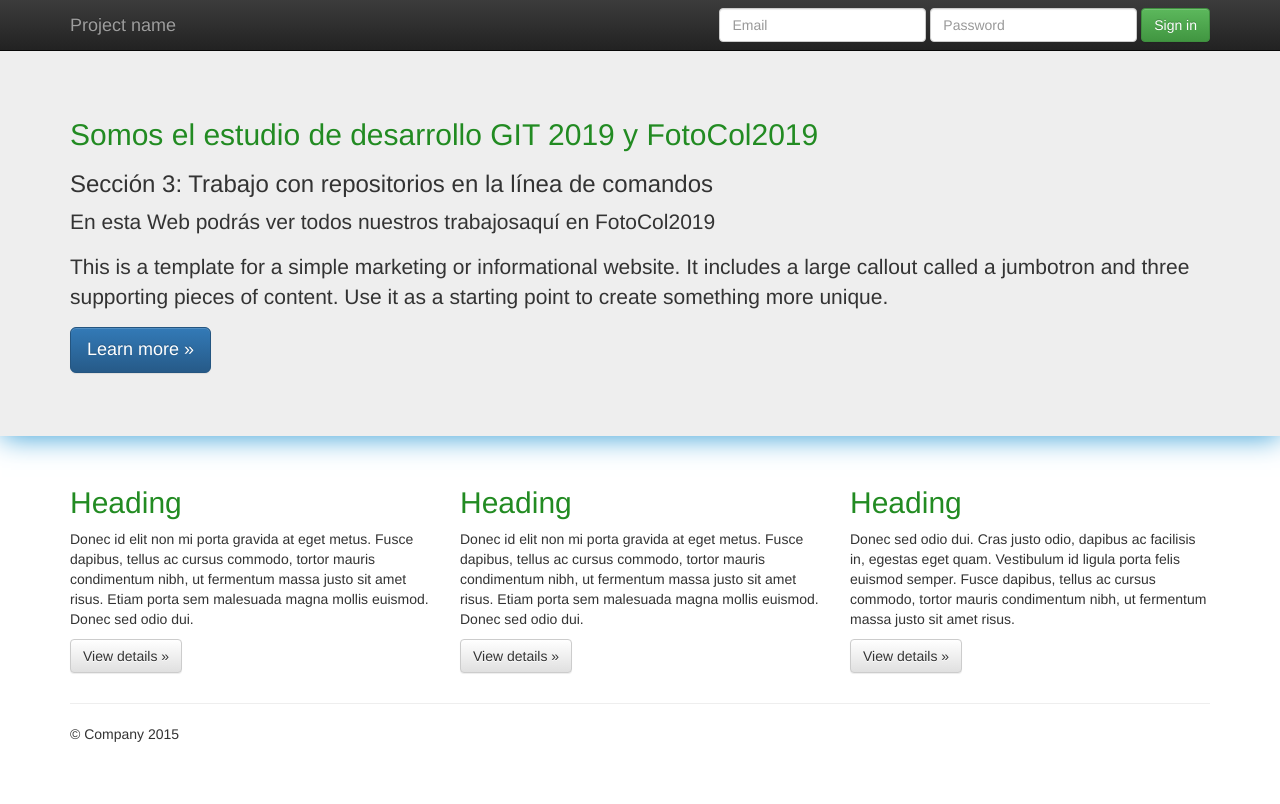
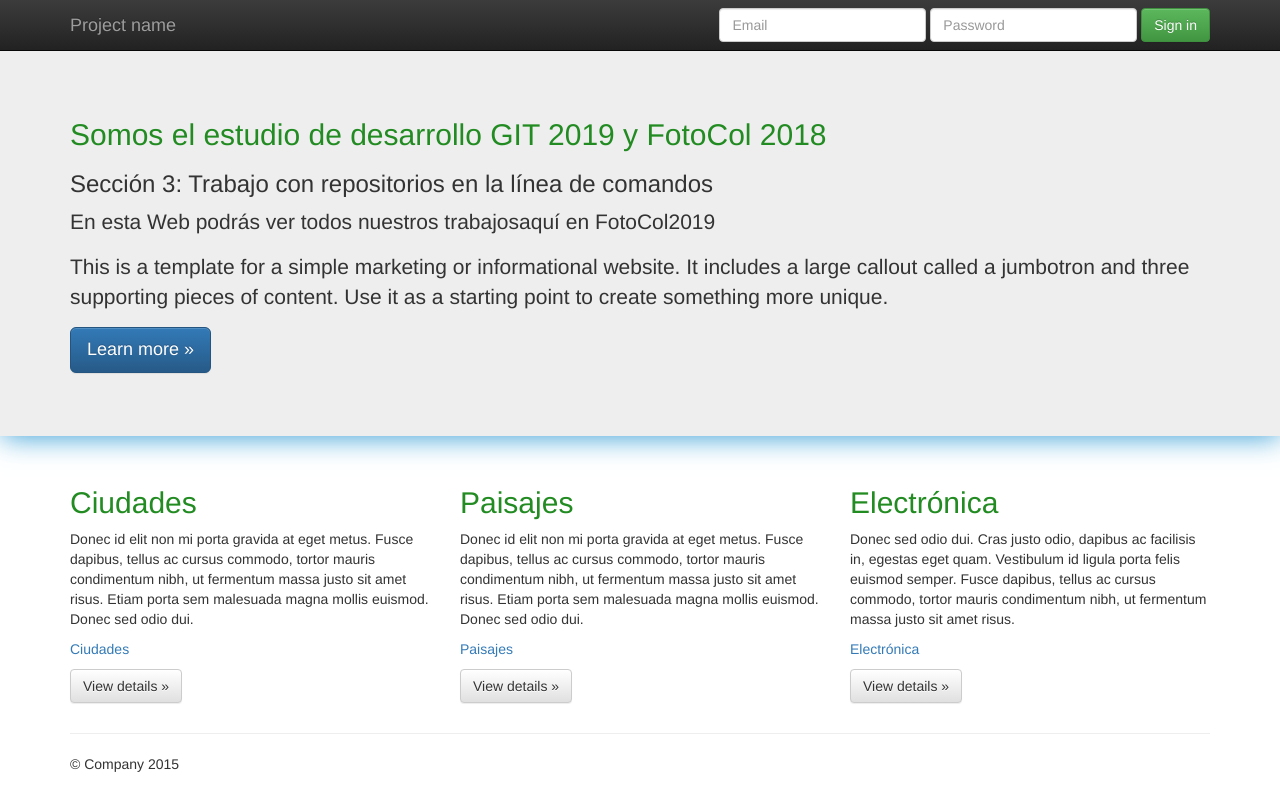
Before and after one commit to dev-soporte/seccion3-web, a plain HTML site: page index.html in a window 1280 px wide. Drawn offline with nearby package versions, Linux system fonts and the light colour scheme.

Commit message:
movemos el archivo robots.txt y modificamos index.html

```diff
--- a/index.html
+++ b/index.html
@@ -6,7 +6,7 @@
     <head>
         <meta charset="utf-8">
         <meta http-equiv="X-UA-Compatible" content="IE=edge,chrome=1">
-        <title>Git Sección 3: FotoCol2019</title>
+        <title>Git Sección 3: FotoCol 2018</title>
         <meta name="description" content="">
         <meta name="viewport" content="width=device-width, initial-scale=1">
         <link rel="apple-touch-icon" href="apple-touch-icon.png">
@@ -53,7 +53,7 @@
     <!-- Main jumbotron for a primary marketing message or call to action -->
     <div class="jumbotron panel-shadow-blue-1">
       <div class="container">
-        <h2>Somos el estudio de desarrollo GIT 2019 y FotoCol2019</h2>
+        <h2>Somos el estudio de desarrollo GIT 2019 y FotoCol 2018</h2>
         <h3>Sección 3: Trabajo con repositorios en la línea de comandos</h3>
         <p>En esta Web podrás ver todos nuestros trabajosaquí en FotoCol2019</p>
         <p>This is a template for a simple marketing or informational website. It includes a large callout called a jumbotron and three supporting pieces of content. Use it as a starting point to create something more unique.</p>
@@ -65,18 +65,21 @@
       <!-- Example row of columns -->
       <div class="row">
         <div class="col-md-4">
-          <h2>Heading</h2>
+          <h2>Ciudades</h2>
           <p>Donec id elit non mi porta gravida at eget metus. Fusce dapibus, tellus ac cursus commodo, tortor mauris condimentum nibh, ut fermentum massa justo sit amet risus. Etiam porta sem malesuada magna mollis euismod. Donec sed odio dui. </p>
+          <p><a href="https://es.wikipedia.org/wiki/Ciudad" target="_blank">Ciudades</a></p>
           <p><a class="btn btn-default" href="#" role="button">View details &raquo;</a></p>
         </div>
         <div class="col-md-4">
-          <h2>Heading</h2>
+          <h2>Paisajes</h2>
           <p>Donec id elit non mi porta gravida at eget metus. Fusce dapibus, tellus ac cursus commodo, tortor mauris condimentum nibh, ut fermentum massa justo sit amet risus. Etiam porta sem malesuada magna mollis euismod. Donec sed odio dui. </p>
+          <p><a href="https://es.wikipedia.org/wiki/Paisaje" target="_blank">Paisajes</a></p>
           <p><a class="btn btn-default" href="#" role="button">View details &raquo;</a></p>
        </div>
         <div class="col-md-4">
-          <h2>Heading</h2>
+          <h2>Electrónica</h2>
           <p>Donec sed odio dui. Cras justo odio, dapibus ac facilisis in, egestas eget quam. Vestibulum id ligula porta felis euismod semper. Fusce dapibus, tellus ac cursus commodo, tortor mauris condimentum nibh, ut fermentum massa justo sit amet risus.</p>
+          <p><a href="https://es.wikipedia.org/wiki/Electr%C3%B3nica" target="_blank">Electrónica</a></p>
           <p><a class="btn btn-default" href="#" role="button">View details &raquo;</a></p>
         </div>
       </div>
```
Also changed, not shown: temp/robots.txt (renamed from robots.txt).
